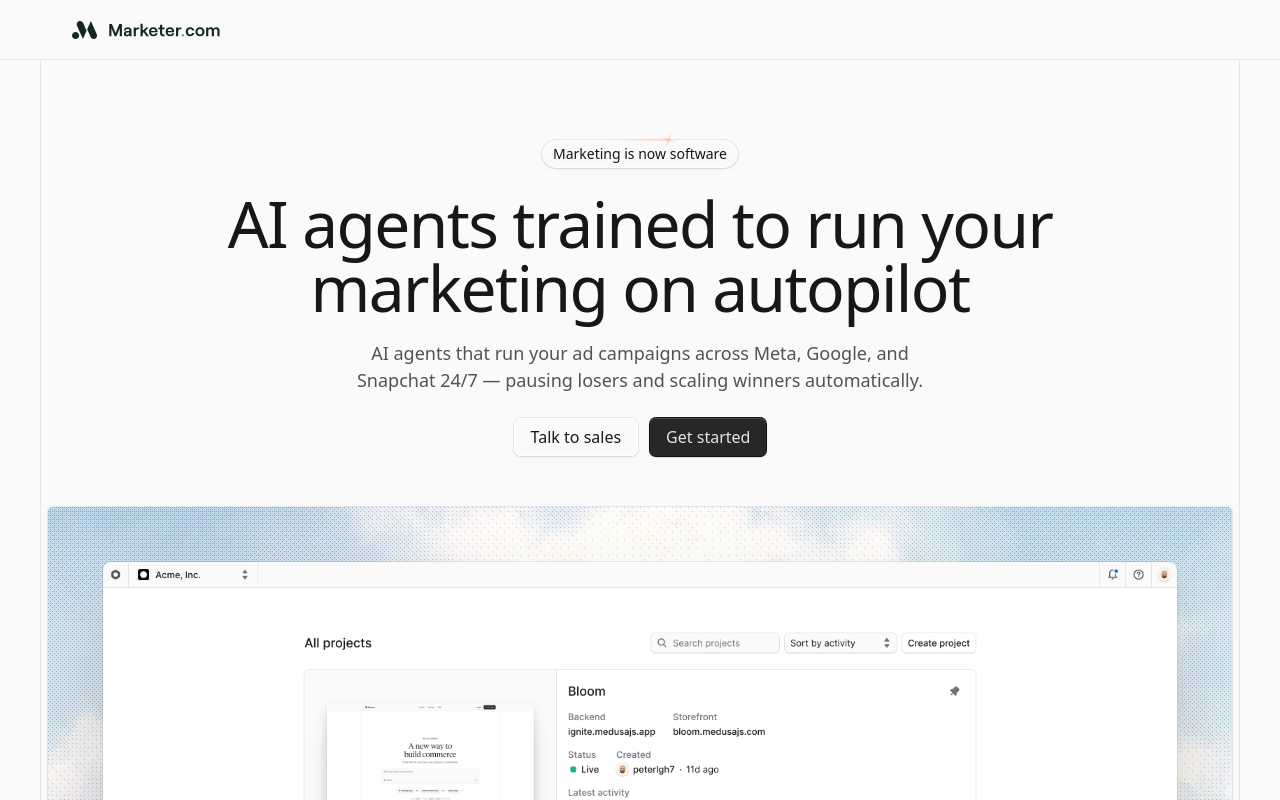
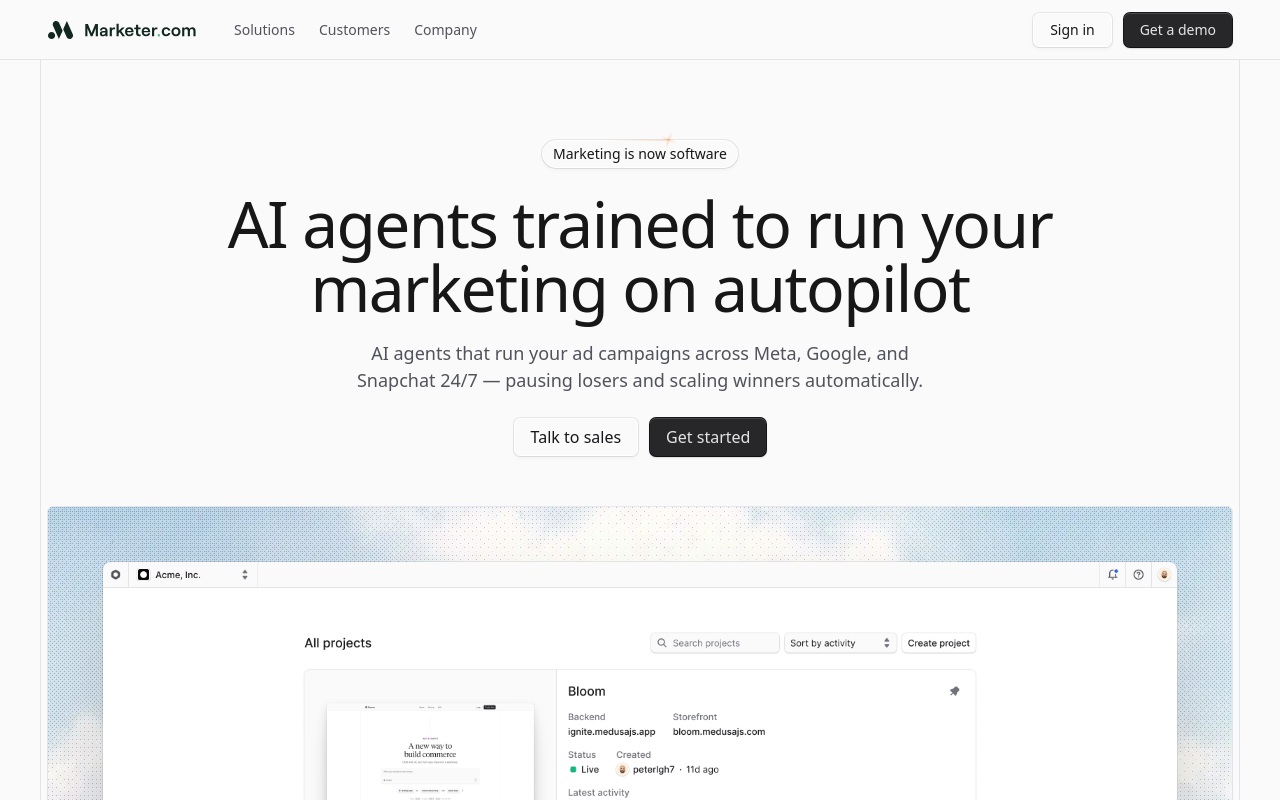
Before and after one commit to majilabs-org/marketer-landing, a Next.js app: page / in a window 1280 px wide. Shown: the top 800 px of the page. Built offline with nearby package versions, Linux system fonts and the light colour scheme.

Commit message:
Add header

```diff
--- a/app/page.tsx
+++ b/app/page.tsx
@@ -5,7 +5,7 @@
 import img1 from "@/src/assets/img-1.png";
 import img2 from "@/src/assets/img-2.png";
 import img3 from "@/src/assets/img-3.webp";
-import Logo from "@/src/components/logo";
+import Header from "@/src/components/header";
 import BrandSections from "@/src/components/brands-sections";
 import FaqSection from "@/src/components/faq-section";
 import TrustedBy from "@/src/components/trusted-by";
@@ -17,11 +17,7 @@
 export default function Home() {
   return (
     <div className="min-h-screen bg-[#fafafa] flex flex-col">
-      <div className="h-[60px] border-b border-[#e4e4e7] flex items-center">
-        <div className="max-w-[1200px] mx-auto w-full px-8">
-          <Logo />
-        </div>
-      </div>
+      <Header />
       <div className="pt-[80px] w-full flex-1 lg:px-16 max-w-[1200px] mx-auto relative border-l border-r border-[#e4e4e7]">
         <div className="flex justify-center">
           <div className="cursor-pointer transition-all h-7 px-2.5 relative flex items-center font-medium text-sm bg-[#fafafa] border border-[#fff] rounded-full transition-shadow shadow-[0px_0px_0px_1px_rgba(9,9,11,0.08),0px_1px_2px_-1px_rgba(9,9,11,0.08),0px_2px_4px_0px_rgba(9,9,11,0.04)] hover:shadow-[0px_0px_0px_1px_rgba(9,9,11,0.08),0px_1px_2px_-1px_rgba(9,9,11,0.08),0px_2px_8px_0px_rgba(9,9,11,0.1)]">
--- /dev/null
+++ b/src/components/header.tsx
@@ -0,0 +1,41 @@
+import Logo from "@/src/components/logo";
+
+const navItems = ["Solutions", "Customers", "Company"];
+
+export default function Header() {
+  return (
+    <header className="sticky top-0 z-50 h-[60px] border-b border-[#e4e4e7] bg-[#fafafa] flex items-center">
+      <div className="max-w-[1200px] mx-auto w-full px-2 flex items-center justify-between">
+        <div className="flex items-center gap-8">
+          <Logo />
+          <nav className="flex items-center gap-6">
+            {navItems.map((item) => (
+              <a
+                key={item}
+                href="#"
+                className="text-[#52525b] hover:text-[#18181b] font-medium text-sm transition-colors"
+              >
+                {item}
+              </a>
+            ))}
+          </nav>
+        </div>
+
+        <div className="flex items-center gap-3">
+          <div className="h-[34px] flex items-center justify-center px-4 cursor-pointer transition-all bg-[#fafafa] border border-[#fff] rounded-[6px] shadow-[0px_0px_0px_1px_rgba(9,9,11,0.08),0px_1px_2px_-1px_rgba(9,9,11,0.08),0px_2px_4px_0px_rgba(9,9,11,0.04)] hover:shadow-[0px_0px_0px_1px_rgba(9,9,11,0.08),0px_1px_2px_-1px_rgba(9,9,11,0.08),0px_2px_8px_0px_rgba(9,9,11,0.1)]">
+            <div className="text-[#18181b] font-medium text-sm">Sign in</div>
+          </div>
+          <div
+            className="h-[34px] flex items-center justify-center px-4 cursor-pointer transition-all bg-[#27272a] hover:bg-[#3f3f46] rounded-[6px]"
+            style={{
+              boxShadow:
+                "0px 0.75px 0px 0px rgba(255,255,255,0.2) inset,0px 1px 2px 0px rgba(0,0,0,0.4),0px 0px 0px 1px rgba(24,24,27,1)",
+            }}
+          >
+            <div className="text-white/88 font-medium text-sm">Get a demo</div>
+          </div>
+        </div>
+      </div>
+    </header>
+  );
+}
```
